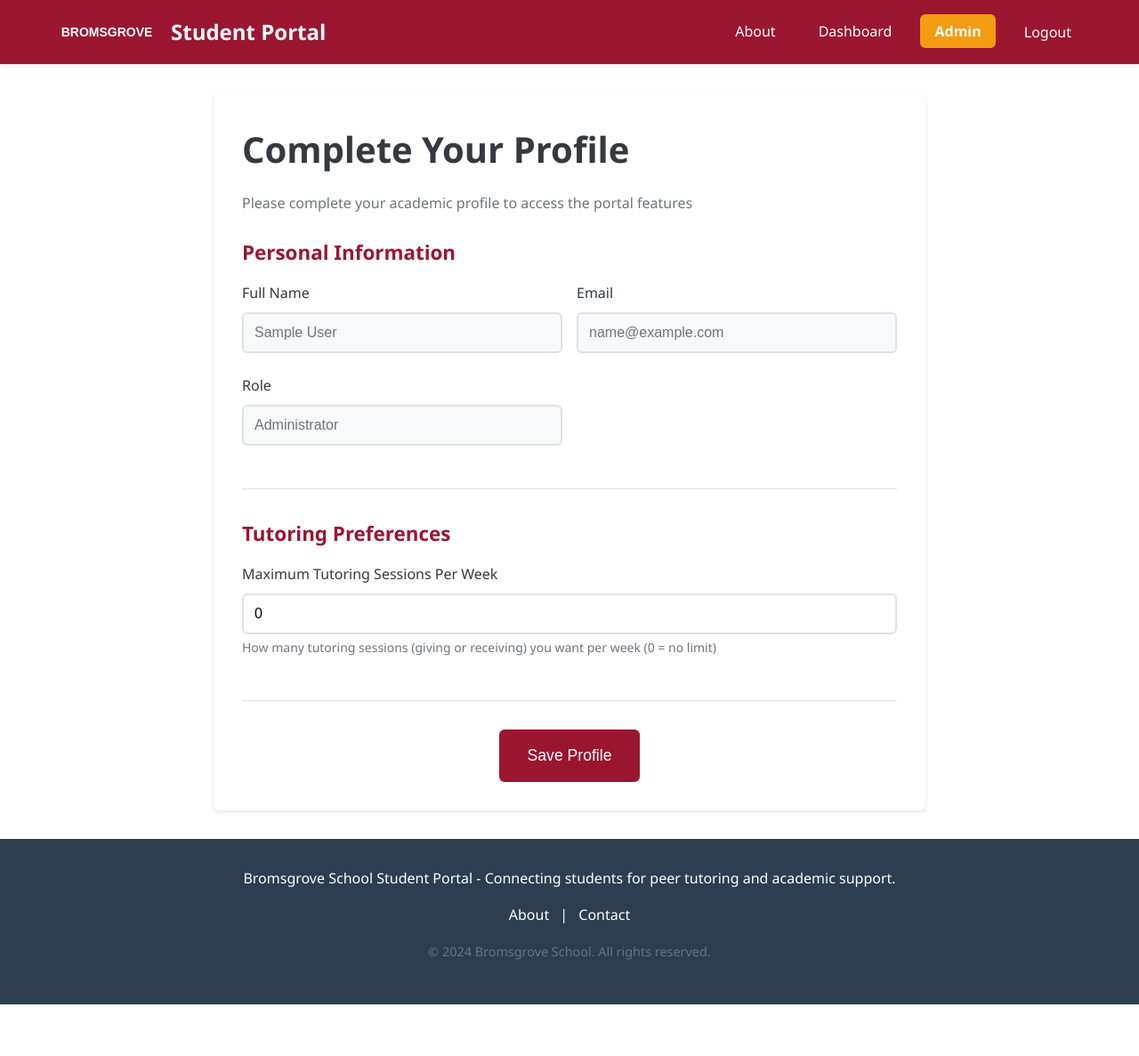
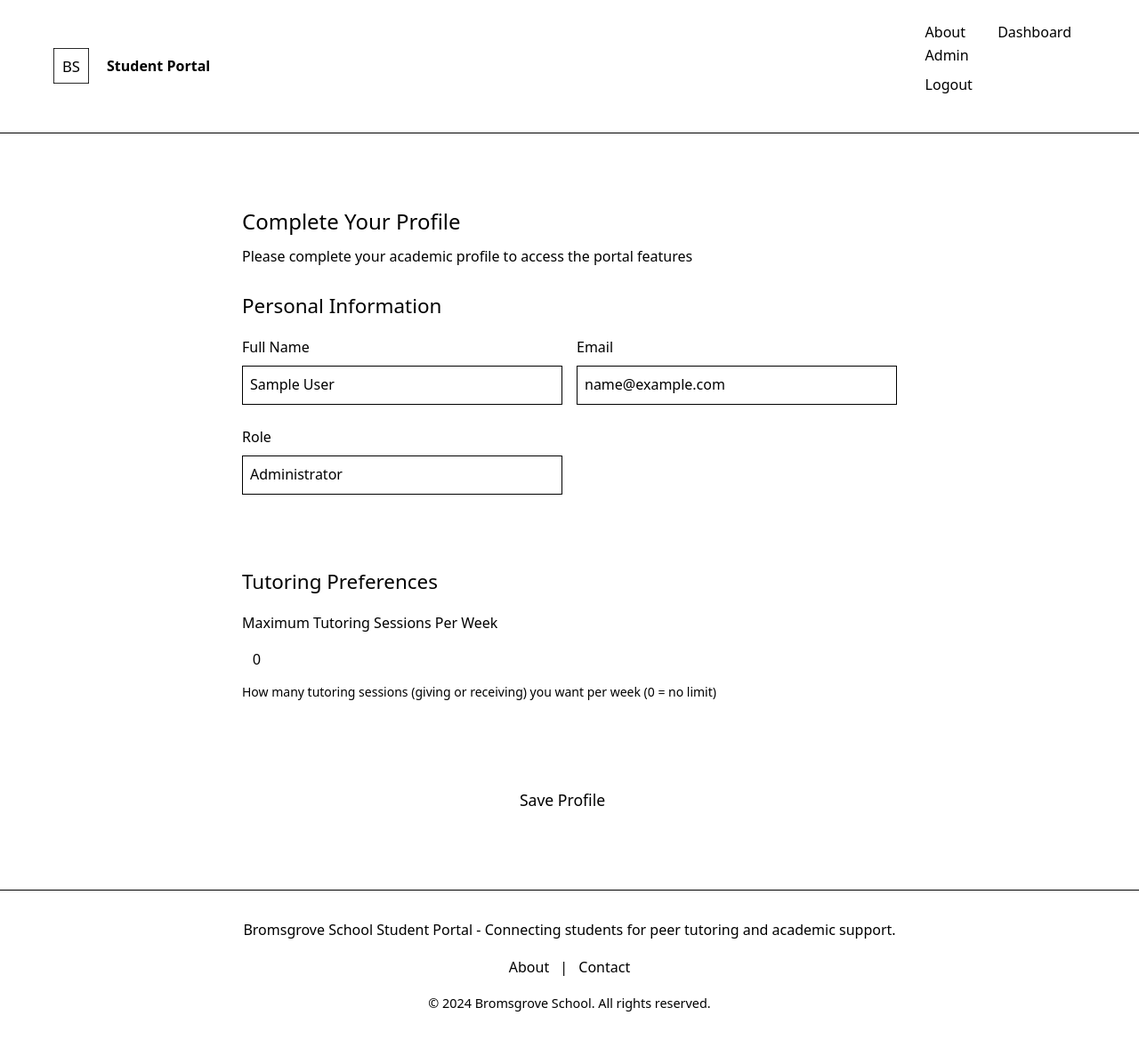
Before and after one commit to Geiger-J/studentportal, a Spring Boot app: page /profile in a window 1280 px wide. Shown: the whole page at 89% size. Before the commit the page ends 1129 px from the top, so only its background shows below. Run offline with Spring Boot 4, Linux system fonts and the light colour scheme; the visitor is signed in with stand-in values (Sample User, id 1); data comes from the database, SQL or seed files in the repository; some of the project's set-up classes (security, data sources, template engines, error pages and the like) are left out, and stand-ins take their place; some libraries are stand-ins or nearby versions.

Commit message:
Transform UI to minimal monochrome layout and fix runtime errors (#7)
* Initial plan

* Fix missing AccessDeniedHandler to resolve startup error

Co-authored-by: Geiger-J <155436029+Geiger-J@users.noreply.github.com>

* Complete minimal UI transformation - strip all decorative styling

Co-authored-by: Geiger-J <155436029+Geiger-J@users.noreply.github.com>

---------

Co-authored-by: copilot-swe-agent[bot] <198982749+Copilot@users.noreply.github.com>
Co-authored-by: Geiger-J <155436029+Geiger-J@users.noreply.github.com>

```diff
--- a/src/main/java/com/example/studentportal/config/SecurityConfig.java
+++ b/src/main/java/com/example/studentportal/config/SecurityConfig.java
@@ -9,7 +9,7 @@ import org.springframework.security.config.annotation.web.builders.HttpSecurity;
 import org.springframework.security.config.annotation.web.configuration.EnableWebSecurity;
 import org.springframework.security.core.userdetails.UserDetailsService;
 import org.springframework.security.crypto.password.PasswordEncoder;
-import org.springframework.security.web.AccessDeniedHandler;
+import org.springframework.security.web.access.AccessDeniedHandler;
 import org.springframework.security.web.SecurityFilterChain;
 import org.springframework.security.web.authentication.AuthenticationSuccessHandler;
 
--- a/src/main/resources/static/css/style.css
+++ b/src/main/resources/static/css/style.css
@@ -1,28 +1,9 @@
 /*
- * Bromsgrove Student Portal Styles
- * Primary Brand Color: #9A1631 (Maroon)
- * This CSS provides responsive design and accessibility features
+ * Minimal Student Portal Styles
+ * Bare-bones styling for functionality with no decorative elements
  */
 
-/* CSS Variables for Brand Colors */
-:root {
-    --primary-color: #9A1631;  /* Bromsgrove Maroon - main brand color */
-    --primary-dark: #7A1329;   /* Darker maroon for hover states */
-    --primary-light: #B83D58;  /* Lighter maroon for accents */
-    --secondary-color: #2C3E50; /* Dark blue-gray for secondary elements */
-    --success-color: #27AE60;   /* Green for success messages */
-    --warning-color: #F39C12;   /* Orange for warnings */
-    --error-color: #E74C3C;     /* Red for errors */
-    --light-gray: #F8F9FA;      /* Light background */
-    --medium-gray: #6C757D;     /* Medium gray for text */
-    --dark-gray: #343A40;       /* Dark gray for headings */
-    --white: #FFFFFF;
-    --border-color: #DEE2E6;
-    --border-radius: 6px;
-    --box-shadow: 0 2px 4px rgba(0,0,0,0.1);
-}
-
-/* Reset and Base Styles */
+/* Reset */
 * {
     margin: 0;
     padding: 0;
@@ -30,25 +11,363 @@
 }
 
 body {
-    font-family: 'Segoe UI', Tahoma, Geneva, Verdana, sans-serif;
+    font-family: system-ui, -apple-system, sans-serif;
     line-height: 1.6;
-    color: var(--dark-gray);
-    background-color: var(--white);
+    color: #000;
+    background-color: #FFF;
     min-height: 100vh;
-    display: flex;
-    flex-direction: column;
 }
 
 /* Typography */
 h1, h2, h3, h4, h5, h6 {
-    font-weight: 600;
+    margin-top: 1rem;
+    margin-bottom: 0.5rem;
+    color: #000;
+    font-weight: normal;
+}
+
+h1 { font-size: 1.5rem; }
+h2 { font-size: 1.3rem; }
+h3 { font-size: 1.1rem; }
+
+p {
     margin-bottom: 1rem;
-    color: var(--dark-gray);
-}
-
-h1 { font-size: 2.5rem; }
-h2 { font-size: 2rem; }
-h3 { font-size: 1.5rem; }
+}
+
+/* Links */
+a {
+    color: #000;
+    text-decoration: underline;
+}
+
+a:hover {
+    text-decoration: none;
+}
+
+/* Basic layout containers */
+.container {
+    max-width: 100%;
+    padding: 1rem;
+}
+
+.main-content {
+    padding: 1rem 0;
+}
+
+/* Header and Navigation */
+.header {
+    border-bottom: 1px solid #000;
+    padding: 0.5rem 0;
+}
+
+.navbar {
+    padding: 0;
+}
+
+.nav-container {
+    display: flex;
+    align-items: center;
+    padding: 0 1rem;
+}
+
+.nav-brand {
+    margin-right: 2rem;
+}
+
+.nav-brand a {
+    text-decoration: none;
+    font-weight: bold;
+}
+
+.logo {
+    height: 24px;
+    width: 24px;
+    margin-right: 0.5rem;
+    vertical-align: middle;
+}
+
+.nav-menu {
+    list-style: none;
+    display: flex;
+    gap: 1rem;
+    margin: 0;
+    padding: 0;
+}
+
+.nav-item {
+    display: inline;
+}
+
+.nav-link {
+    text-decoration: none;
+    color: #000;
+}
+
+.nav-link:hover {
+    text-decoration: underline;
+}
+
+.logout-form {
+    display: inline;
+}
+
+.logout-btn {
+    background: none;
+    border: none;
+    color: #000;
+    text-decoration: underline;
+    cursor: pointer;
+    font: inherit;
+}
+
+.logout-btn:hover {
+    text-decoration: none;
+}
+
+/* Footer */
+.footer {
+    border-top: 1px solid #000;
+    padding: 1rem;
+    margin-top: auto;
+}
+
+.footer-container,
+.footer-content {
+    margin: 0;
+    padding: 0;
+}
+
+.footer-links {
+    margin: 0.5rem 0;
+}
+
+.footer-link {
+    color: #000;
+}
+
+/* Forms */
+.form {
+    max-width: 100%;
+}
+
+.form-container {
+    padding: 1rem;
+}
+
+.form-group {
+    margin-bottom: 1rem;
+}
+
+.form-label {
+    display: block;
+    margin-bottom: 0.25rem;
+    font-weight: normal;
+}
+
+.form-control,
+input[type="text"],
+input[type="email"],
+input[type="password"],
+textarea,
+select {
+    width: 100%;
+    padding: 0.5rem;
+    border: 1px solid #000;
+    border-radius: 0;
+    background: #FFF;
+    color: #000;
+    font: inherit;
+}
+
+.form-control:focus,
+input:focus,
+textarea:focus,
+select:focus {
+    outline: 2px solid #000;
+    outline-offset: 1px;
+}
+
+/* Buttons */
+.btn,
+button,
+input[type="submit"],
+input[type="button"] {
+    padding: 0.5rem 1rem;
+    border: 1px solid #000;
+    border-radius: 0;
+    background: #FFF;
+    color: #000;
+    cursor: pointer;
+    text-decoration: none;
+    display: inline-block;
+    font: inherit;
+    margin-right: 0.5rem;
+    margin-bottom: 0.5rem;
+}
+
+.btn:hover,
+button:hover,
+input[type="submit"]:hover,
+input[type="button"]:hover {
+    background: #F0F0F0;
+}
+
+/* Tables */
+table {
+    width: 100%;
+    border-collapse: collapse;
+    margin: 1rem 0;
+}
+
+th, td {
+    padding: 0.5rem;
+    text-align: left;
+    border: 1px solid #000;
+}
+
+th {
+    background: #F0F0F0;
+    font-weight: bold;
+}
+
+/* Timeslot selection */
+.timeslot-cell {
+    position: relative;
+    cursor: pointer;
+    min-height: 40px;
+    padding: 0.5rem;
+    border: 1px solid #000;
+    text-align: center;
+}
+
+.timeslot-cell.selected::before {
+    content: "[X] ";
+    font-weight: bold;
+}
+
+.timeslot-cell:not(.selected)::before {
+    content: "[ ] ";
+}
+
+.timeslot-cell input[type="checkbox"] {
+    position: absolute;
+    opacity: 0;
+    width: 1px;
+    height: 1px;
+}
+
+.timeslot-cell.disabled {
+    background: #F0F0F0;
+    cursor: not-allowed;
+    opacity: 0.6;
+}
+
+.timeslot-table {
+    width: 100%;
+    border-collapse: collapse;
+    margin: 1rem 0;
+}
+
+/* Alerts and messages */
+.alert {
+    padding: 1rem;
+    margin: 1rem 0;
+    border: 1px solid #000;
+}
+
+.alert-error {
+    background: #FFE0E0;
+}
+
+.alert-success {
+    background: #E0FFE0;
+}
+
+.alert-info {
+    background: #E0F0FF;
+}
+
+/* Subject cards */
+.subject-cards {
+    display: grid;
+    grid-template-columns: repeat(auto-fit, minmax(200px, 1fr));
+    gap: 1rem;
+    margin: 1rem 0;
+}
+
+.subject-card {
+    border: 1px solid #000;
+    padding: 1rem;
+}
+
+/* Checkbox items */
+.checkbox-item {
+    display: flex;
+    align-items: center;
+    margin-bottom: 0.5rem;
+}
+
+.checkbox-item input[type="checkbox"] {
+    width: auto;
+    margin-right: 0.5rem;
+}
+
+/* Basic grid layouts */
+.checkbox-grid,
+.timeslot-grid {
+    display: grid;
+    grid-template-columns: repeat(auto-fit, minmax(200px, 1fr));
+    gap: 1rem;
+    margin: 1rem 0;
+}
+
+/* Form actions */
+.form-actions {
+    margin-top: 1rem;
+}
+
+.form-actions .btn {
+    margin-right: 1rem;
+}
+
+/* Simple spacing utilities */
+.mb-1 { margin-bottom: 0.5rem; }
+.mb-2 { margin-bottom: 1rem; }
+.mt-1 { margin-top: 0.5rem; }
+.mt-2 { margin-top: 1rem; }
+
+/* Responsive adjustments */
+@media (max-width: 768px) {
+    .nav-container {
+        flex-direction: column;
+        align-items: flex-start;
+    }
+
+    .nav-menu {
+        flex-wrap: wrap;
+        margin-top: 0.5rem;
+    }
+
+    .subject-cards,
+    .checkbox-grid,
+    .timeslot-grid {
+        grid-template-columns: 1fr;
+    }
+
+    .container {
+        padding: 0.5rem;
+    }
+}
+
+/* Print styles */
+@media print {
+    .header,
+    .footer,
+    .nav-menu,
+    .form-actions {
+        display: none;
+    }
+}
 h4 { font-size: 1.25rem; }
 
 p {
--- a/src/main/resources/templates/fragments/header.html
+++ b/src/main/resources/templates/fragments/header.html
@@ -9,7 +9,7 @@
             <!-- Logo and Brand -->
             <div class="nav-brand">
                 <img src="/images/bromsgrove-logo.svg" alt="Bromsgrove School" class="logo">
-                <a href="/" class="brand-link">Student Portal</a>
+                <a href="/">Student Portal</a>
             </div>
 
             <!-- Navigation Links -->
@@ -31,7 +31,7 @@
                 </div>
 
                 <!-- Authenticated User Menu -->
-                <div sec:authorize="isAuthenticated()" class="nav-actions">
+                <div sec:authorize="isAuthenticated()">
                     <li class="nav-item">
                         <a href="/about" class="nav-link">About</a>
                     </li>
@@ -49,7 +49,7 @@
                     <!-- Admin Menu -->
                     <div sec:authorize="hasRole('ADMIN')">
                         <li class="nav-item">
-                            <a href="/admin/dashboard" class="nav-link admin-link">Admin</a>
+                            <a href="/admin/dashboard" class="nav-link">Admin</a>
                         </li>
                     </div>
                     <li class="nav-item">
--- a/src/main/resources/templates/login.html
+++ b/src/main/resources/templates/login.html
@@ -42,7 +42,7 @@
                                placeholder="Enter your password" required>
                     </div>
 
-                    <button type="submit" class="btn btn-primary btn-full">Login</button>
+                    <button type="submit" class="btn">Login</button>
                 </form>
 
                 <div class="form-footer">
--- a/src/main/resources/templates/request_form.html
+++ b/src/main/resources/templates/request_form.html
@@ -27,13 +27,13 @@
                     <!-- Request Type -->
                     <div class="form-group">
                         <label for="type" class="form-label">Request Type *</label>
-                        <select id="type" name="type" class="form-select" required>
+                        <select id="type" name="type" class="form-control" required>
                             <option value="">Select request type</option>
                             <option th:each="requestType : ${requestTypes}"
                                     th:value="${requestType.name()}"
                                     th:text="${requestType.displayName}">Offering Tutoring</option>
                         </select>
-                        <small class="form-help">Choose whether you want to offer tutoring or seek help</small>
+                        <small>Choose whether you want to offer tutoring or seek help</small>
                     </div>
 
                     <!-- Subject -->
```
Also changed, not shown: src/main/java/com/example/studentportal/config/RoleRedirectAccessDeniedHandler.java (added, +37 -0 lines), src/main/resources/templates/index.html (+13 -13 lines), src/main/resources/static/images/bromsgrove-logo.svg.
